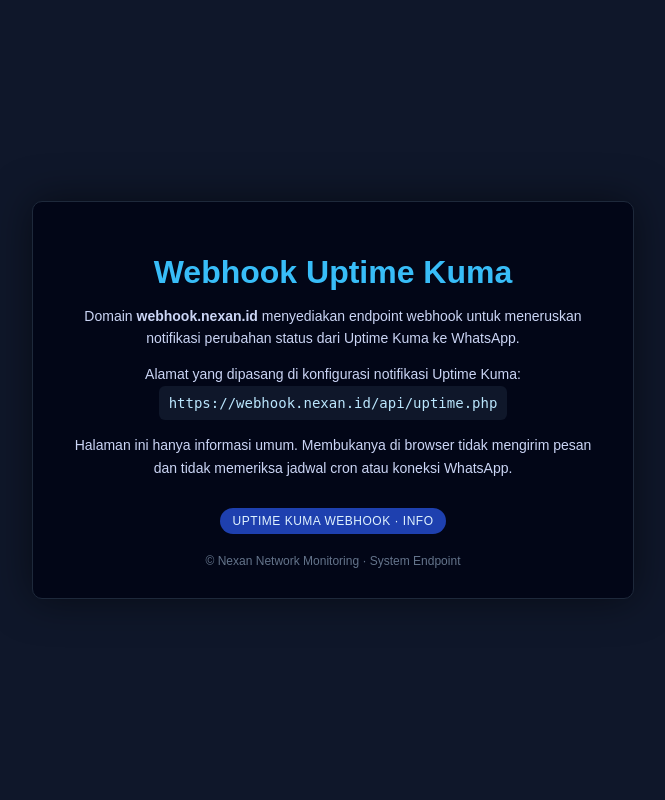
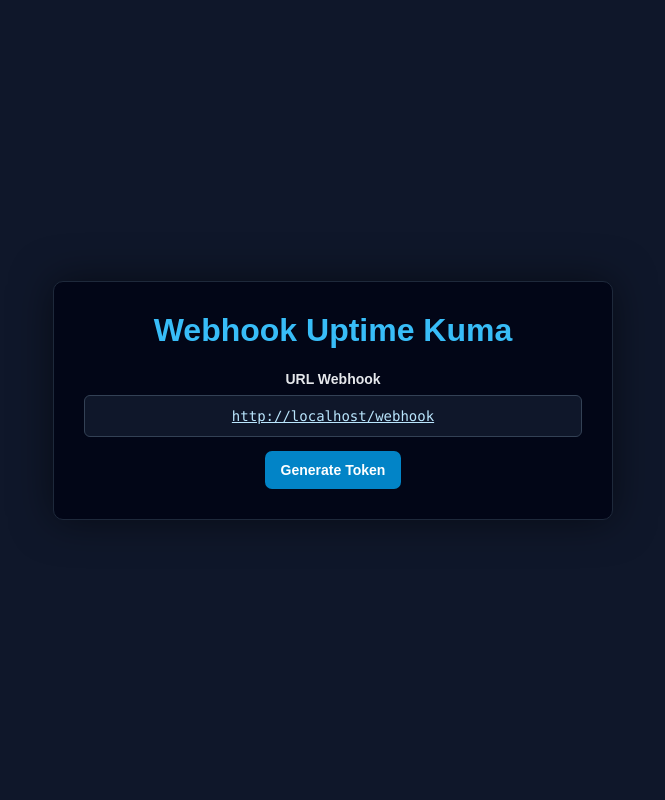
Before and after one commit to ekiguistian/webhook_uptimekuma-sendwa, a PHP site: page / in a window 1280 px wide. Shown: the whole page, without its empty margins (307-972 px from the left). Run offline with PHP 8.4, Linux system fonts and the light colour scheme.

Commit message:
Secure webhook and generalize deployment docs

```diff
--- a/public/index.php
+++ b/public/index.php
@@ -1,85 +1,152 @@
 <?php
+
 require_once dirname(__DIR__) . '/api/config.php';
+
+header('Cache-Control: no-store, no-cache, must-revalidate, max-age=0');
+header('Pragma: no-cache');
+header('Expires: 0');
+header('X-Content-Type-Options: nosniff');
+header('X-Frame-Options: DENY');
+header('Referrer-Policy: no-referrer');
+
+$token = null;
+$generationFailed = false;
+$unsupportedMethod = !in_array($_SERVER['REQUEST_METHOD'] ?? '', ['GET', 'POST'], true);
+
+if (($_SERVER['REQUEST_METHOD'] ?? '') === 'POST') {
+    try {
+        $token = bin2hex(random_bytes(32));
+    } catch (Throwable $exception) {
+        app_log('system', 'Webhook token generation failed');
+        http_response_code(500);
+        $generationFailed = true;
+    }
+} elseif ($unsupportedMethod) {
+    header('Allow: GET, POST');
+    http_response_code(405);
+}
+
 ?>
 <!DOCTYPE html>
 <html lang="id">
 <head>
   <meta charset="UTF-8">
-  <title>Webhook Uptime Kuma | Nexan</title>
-  <meta name="robots" content="noindex,nofollow">
+  <meta name="viewport" content="width=device-width, initial-scale=1">
+  <meta name="robots" content="noindex,nofollow,noarchive">
+  <meta http-equiv="Cache-Control" content="no-store, no-cache, must-revalidate">
+  <title>Webhook Uptime Kuma</title>
   <style>
     body {
-      font-family: Arial, Helvetica, sans-serif;
-      background: #0f172a;
-      color: #e5e7eb;
+      min-height: 100vh;
+      box-sizing: border-box;
       display: flex;
       align-items: center;
       justify-content: center;
-      height: 100vh;
       margin: 0;
+      padding: 24px;
+      background: #0f172a;
+      color: #e5e7eb;
+      font-family: Arial, Helvetica, sans-serif;
     }
     .box {
-      background: #020617;
+      width: 100%;
+      max-width: 560px;
+      box-sizing: border-box;
+      padding: 30px;
       border: 1px solid #1e293b;
       border-radius: 10px;
-      padding: 30px 40px;
-      max-width: 520px;
+      background: #020617;
+      box-shadow: 0 0 40px rgba(0, 0, 0, .5);
       text-align: center;
-      box-shadow: 0 0 40px rgba(0,0,0,.5);
     }
-    h1 {
-      color: #38bdf8;
-      margin-bottom: 10px;
-    }
-    p {
-      color: #cbd5f5;
-      line-height: 1.6;
-      font-size: 14px;
-    }
-    .badge {
-      display: inline-block;
-      margin-top: 15px;
-      padding: 6px 12px;
-      background: #1e40af;
-      color: #e0f2fe;
-      border-radius: 20px;
-      font-size: 12px;
-      letter-spacing: .5px;
-    }
-    .footer {
-      margin-top: 20px;
-      font-size: 12px;
-      color: #64748b;
-    }
-    code {
-      display: inline-block;
-      padding: 6px 10px;
+    h1 { margin-top: 0; color: #38bdf8; }
+    label { display: block; margin: 22px 0 8px; font-size: 14px; font-weight: 700; }
+    .webhook-url, input {
+      display: block;
+      width: 100%;
+      box-sizing: border-box;
+      padding: 12px;
+      border: 1px solid #334155;
       border-radius: 6px;
       background: #0f172a;
       color: #bae6fd;
+      font-family: Consolas, monospace;
+      font-size: 14px;
       overflow-wrap: anywhere;
     }
+    .webhook-url { text-decoration: underline; }
+    input { margin-top: 22px; }
+    button {
+      display: inline-block;
+      margin: 14px 4px 0;
+      padding: 11px 16px;
+      border: 0;
+      border-radius: 7px;
+      background: #0284c7;
+      color: #fff;
+      font-size: 14px;
+      font-weight: 700;
+      cursor: pointer;
+    }
+    button:hover { background: #0369a1; }
+    button.copy { background: #334155; }
+    button.copy:hover { background: #475569; }
+    button:disabled { opacity: .55; cursor: not-allowed; }
+    .message { min-height: 20px; margin: 14px 0 0; color: #86efac; font-size: 14px; }
+    .error { color: #fca5a5; }
   </style>
 </head>
 <body>
-  <div class="box">
+  <main class="box">
     <h1>Webhook Uptime Kuma</h1>
-    <p>
-      Domain <strong>webhook.nexan.id</strong> menyediakan endpoint webhook
-      untuk meneruskan notifikasi perubahan status dari Uptime Kuma ke WhatsApp.
-    </p>
-    <p>
-      Alamat yang dipasang di konfigurasi notifikasi Uptime Kuma:
-      <br><code>https://webhook.nexan.id/api/uptime.php</code>
-    </p>
-    <p>
-      Halaman ini hanya informasi umum. Membukanya di browser tidak mengirim
-      pesan dan tidak memeriksa jadwal cron atau koneksi WhatsApp.
-    </p>
-    <div class="badge">UPTIME KUMA WEBHOOK · INFO</div>
-    <div class="footer">
-      © Nexan Network Monitoring · System Endpoint
-    </div>
-  </div>
+
+    <label for="webhook-url">URL Webhook</label>
+    <a class="webhook-url" id="webhook-url" href="#">Memuat URL...</a>
+
+    <form method="post" action="/" autocomplete="off">
+      <button type="submit">Generate Token</button>
+    </form>
+
+    <?php if ($generationFailed): ?>
+      <p class="message error" role="alert">Token tidak dapat dibuat. Silakan coba lagi.</p>
+    <?php elseif ($unsupportedMethod): ?>
+      <p class="message error" role="alert">Metode request tidak didukung.</p>
+    <?php endif; ?>
+
+    <?php if ($token !== null): ?>
+      <input id="webhook-token" type="text" value="<?= htmlspecialchars($token, ENT_QUOTES, 'UTF-8') ?>" readonly autocomplete="off" spellcheck="false" aria-label="Token webhook">
+      <button class="copy" id="copy-token" type="button">Salin Token</button>
+      <p class="message" id="copy-status" role="status" aria-live="polite">Simpan token ini sebelum meninggalkan halaman.</p>
+      <script>
+        document.getElementById('copy-token').addEventListener('click', async function () {
+          const field = document.getElementById('webhook-token');
+          const status = document.getElementById('copy-status');
+          try {
+            if (navigator.clipboard && window.isSecureContext) {
+              await navigator.clipboard.writeText(field.value);
+            } else {
+              field.focus();
+              field.select();
+              if (!document.execCommand('copy')) {
+                throw new Error('Clipboard copy failed');
+              }
+            }
+            status.textContent = 'Token berhasil disalin.';
+          } catch (error) {
+            field.focus();
+            field.select();
+            status.textContent = 'Salin token yang terseleksi secara manual.';
+          }
+        });
+      </script>
+    <?php endif; ?>
+  </main>
+
+  <script>
+    const webhookUrl = `${window.location.origin}/webhook`;
+    const webhookLink = document.getElementById('webhook-url');
+    webhookLink.href = webhookUrl;
+    webhookLink.textContent = webhookUrl;
+  </script>
 </body>
 </html>
```
Also changed, not shown: api/uptime.php (+25 -2 lines), README.md, public/.htaccess, 1 other file.
